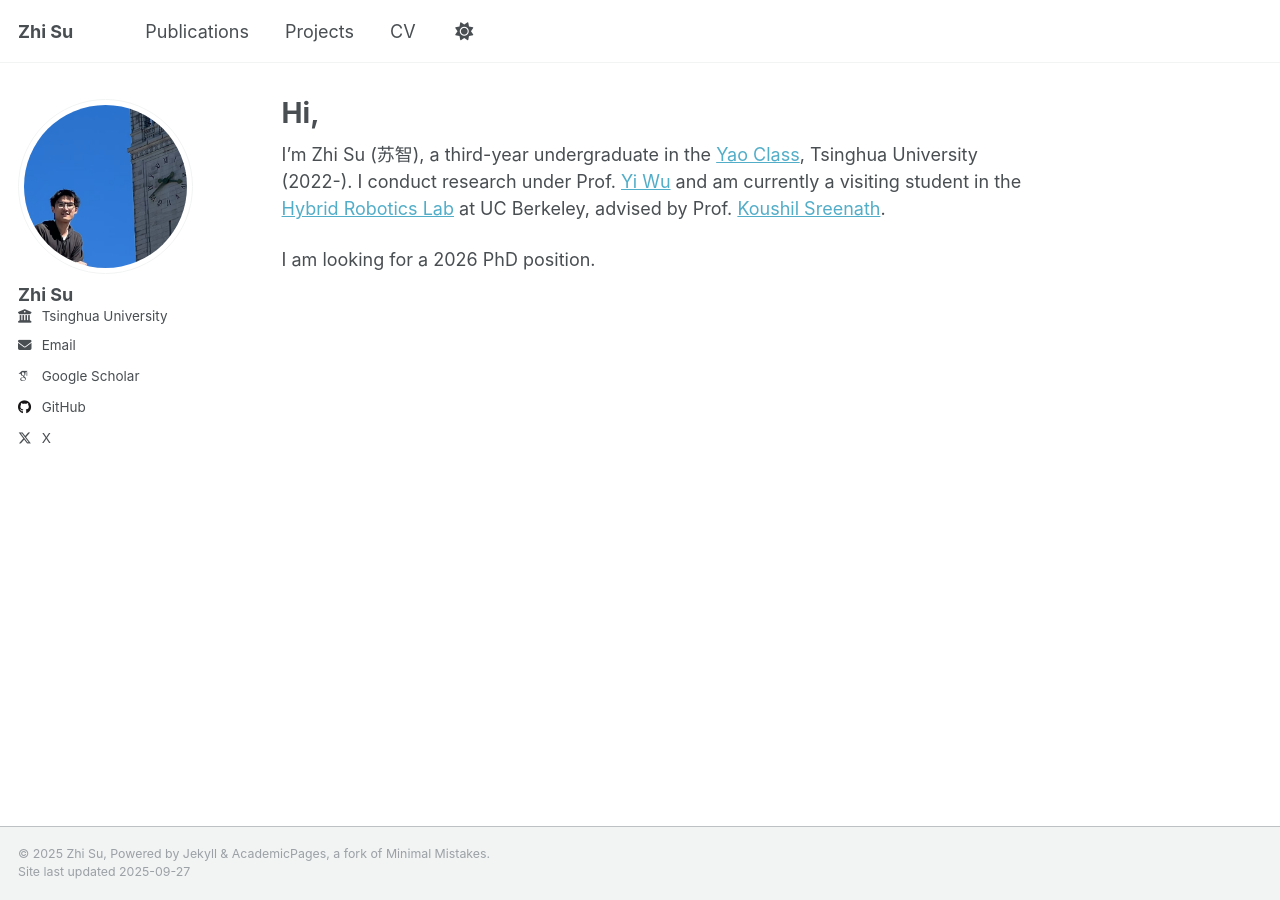
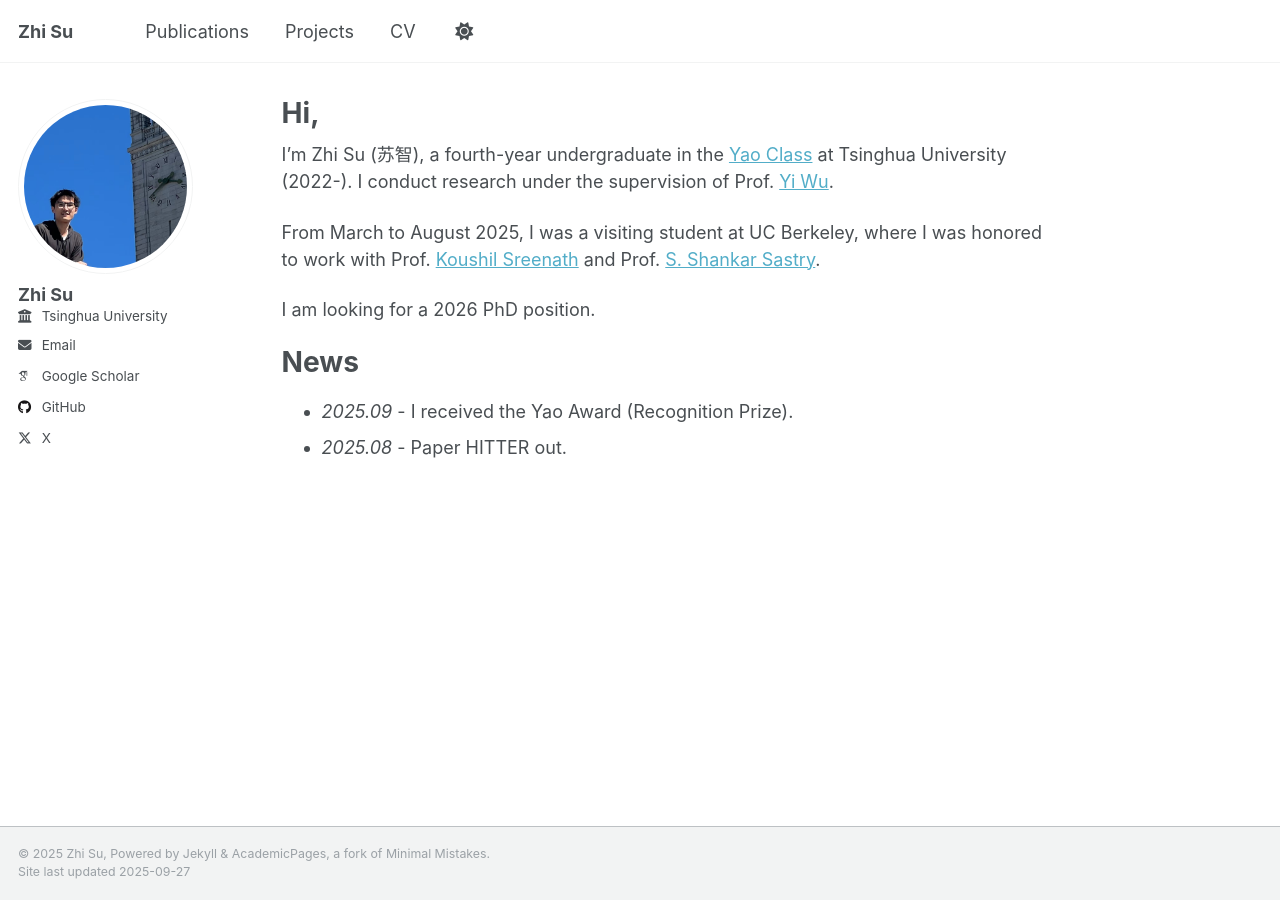
Before and after one commit to SUZ-tsinghua/SUZ-tsinghua.github.io, a Jekyll site: the page built from _pages/about.md, in a window 1280 px wide. Built offline with Jekyll 4.4.1, drawn with Linux system fonts in a browser that asks for light colours; some web fonts are replaced; a script that is not in the unit is left out.

Commit message:
add CV and update About

```diff
--- a/_pages/about.md
+++ b/_pages/about.md
@@ -7,7 +7,13 @@ redirect_from:
   - /about.html
 ---
 
-I'm Zhi Su (苏智), a third-year undergraduate in the [Yao Class](https://iiis.tsinghua.edu.cn/en/Yao_Class/About_Yao_Class.htm), Tsinghua University (2022-). I conduct research under Prof. [Yi Wu](https://jxwuyi.weebly.com/) and am currently a visiting student in the [Hybrid Robotics Lab](https://hybrid-robotics.berkeley.edu/) at UC Berkeley, advised by Prof. [Koushil Sreenath](https://hybrid-robotics.berkeley.edu/koushil/).
+I'm Zhi Su (苏智), a fourth-year undergraduate in the [Yao Class](https://iiis.tsinghua.edu.cn/en/Yao_Class/About_Yao_Class.htm) at Tsinghua University (2022-). I conduct research under the supervision of Prof. [Yi Wu](https://jxwuyi.weebly.com/).
+
+From March to August 2025, I was a visiting student at UC Berkeley, where I was honored to work with Prof. [Koushil Sreenath](https://hybrid-robotics.berkeley.edu/koushil/) and Prof. [S. Shankar Sastry](https://people.eecs.berkeley.edu/~sastry/).
 
 
 I am looking for a 2026 PhD position.
+
+# News
+- *2025.09* - I received the Yao Award (Recognition Prize).
+- *2025.08* - Paper HITTER out.
```
Also changed, not shown: 1 other file.
